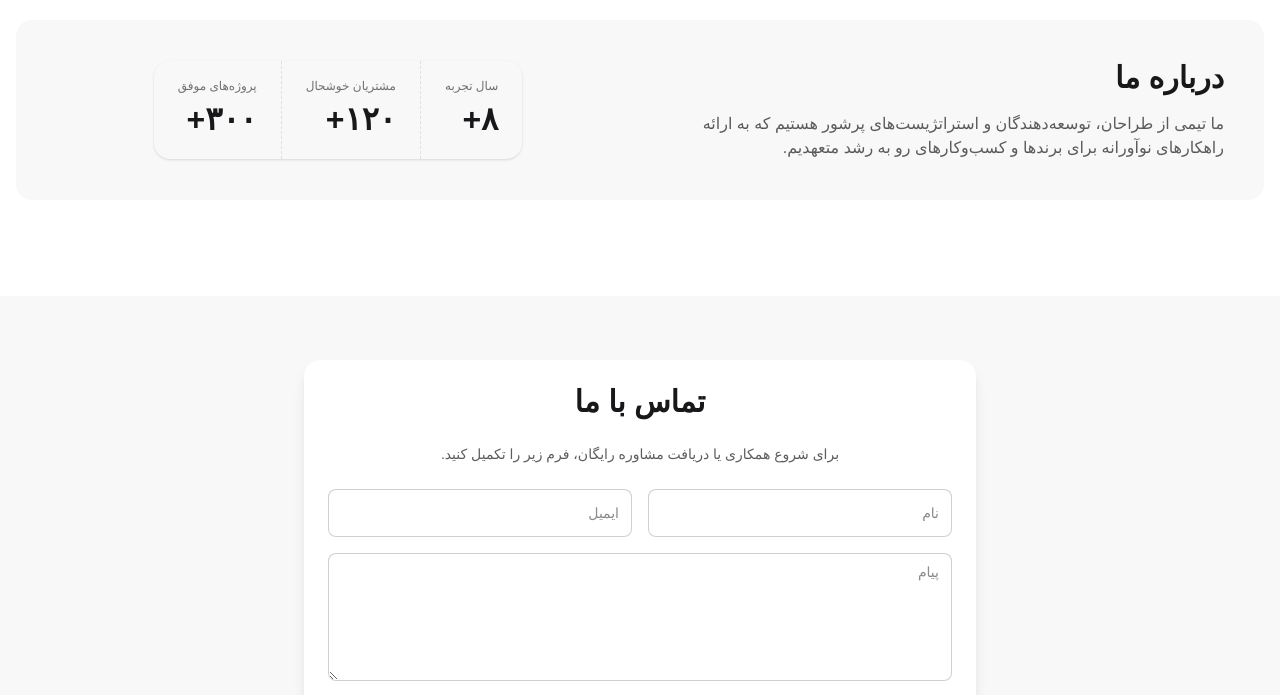
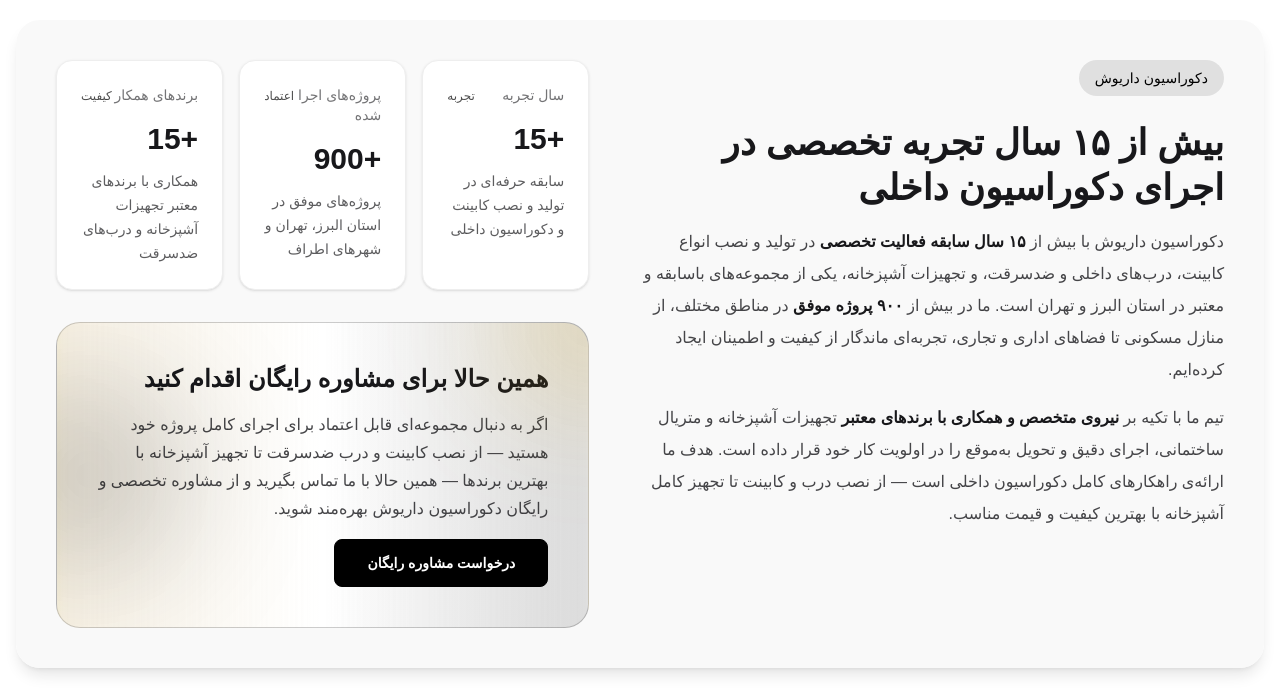
Before and after one commit to samadvalipour/dariush-landing, a Vue app: page / in a window 1280 px wide. Shown: the part 3602-4297 px from the top of the page. Built offline with nearby package versions, Linux system fonts and the light colour scheme; the HTML template or start-up script is replaced by a standard one; a web font is replaced by a local one.

Commit message:
feat: redesign about section for dariush

```diff
--- a/src/components/AboutSection.vue
+++ b/src/components/AboutSection.vue
@@ -1,28 +1,37 @@
+<script setup>
+import ConsultationCTA from './ConsultationCTA.vue'
+import DariushIntro from './DariushIntro.vue'
+import StatsGrid from './StatsGrid.vue'
+
+const stats = [
+  {
+    label: 'سال تجربه',
+    value: '+15',
+    subtitle: 'سابقه حرفه‌ای در تولید و نصب کابینت و دکوراسیون داخلی',
+    description: 'تجربه',
+  },
+  {
+    label: 'پروژه‌های اجرا شده',
+    value: '+900',
+    subtitle: 'پروژه‌های موفق در استان البرز، تهران و شهرهای اطراف',
+    description: 'اعتماد',
+  },
+  {
+    label: 'برندهای همکار',
+    value: '+15',
+    subtitle: 'همکاری با برندهای معتبر تجهیزات آشپزخانه و درب‌های ضدسرقت',
+    description: 'کیفیت',
+  },
+]
+</script>
+
 <template>
   <section id="about" class="container mx-auto px-4">
-    <div class="grid gap-10 rounded-2xl bg-base-200 p-10 lg:grid-cols-2 lg:items-center">
-      <div class="space-y-4">
-        <h2 class="text-3xl font-bold">درباره ما</h2>
-        <p class="text-base-content/70">
-          ما تیمی از طراحان، توسعه‌دهندگان و استراتژیست‌های پرشور هستیم که به ارائه راهکارهای نوآورانه
-          برای برندها و کسب‌وکارهای رو به رشد متعهدیم.
-        </p>
-      </div>
-      <div class="flex justify-center">
-        <div class="stats stats-vertical shadow lg:stats-horizontal">
-          <div class="stat">
-            <div class="stat-title">سال تجربه</div>
-            <div class="stat-value">۸+</div>
-          </div>
-          <div class="stat">
-            <div class="stat-title">مشتریان خوشحال</div>
-            <div class="stat-value">۱۲۰+</div>
-          </div>
-          <div class="stat">
-            <div class="stat-title">پروژه‌های موفق</div>
-            <div class="stat-value">۳۰۰+</div>
-          </div>
-        </div>
+    <div class="grid gap-12 rounded-3xl bg-base-200/80 p-10 shadow-lg backdrop-blur lg:grid-cols-[1.1fr_1fr] lg:items-start">
+      <DariushIntro />
+      <div class="flex flex-col gap-8">
+        <StatsGrid :stats="stats" />
+        <ConsultationCTA />
       </div>
     </div>
   </section>
--- /dev/null
+++ b/src/components/ConsultationCTA.vue
@@ -0,0 +1,20 @@
+<template>
+  <div class="relative overflow-hidden rounded-3xl border border-primary/20 bg-gradient-to-l from-primary/10 via-base-100 to-secondary/10 p-10">
+    <div class="space-y-4">
+      <h3 class="text-2xl font-bold text-base-content">همین حالا برای مشاوره رایگان اقدام کنید</h3>
+      <p class="text-base leading-7 text-base-content/80">
+        اگر به دنبال مجموعه‌ای قابل اعتماد برای اجرای کامل پروژه خود هستید — از نصب کابینت و درب ضدسرقت تا تجهیز
+        آشپزخانه با بهترین برندها — همین حالا با ما تماس بگیرید و از مشاوره تخصصی و رایگان دکوراسیون داریوش
+        بهره‌مند شوید.
+      </p>
+      <a
+        class="btn btn-primary px-8"
+        href="#contact"
+      >
+        درخواست مشاوره رایگان
+      </a>
+    </div>
+    <div class="pointer-events-none absolute -left-16 top-1/2 h-48 w-48 -translate-y-1/2 rounded-full bg-primary/20 blur-3xl" />
+    <div class="pointer-events-none absolute -right-20 -top-20 h-40 w-40 rounded-full bg-secondary/20 blur-3xl" />
+  </div>
+</template>
--- /dev/null
+++ b/src/components/DariushIntro.vue
@@ -0,0 +1,25 @@
+<template>
+  <div class="space-y-6">
+    <div class="inline-flex items-center gap-2 rounded-full bg-primary/10 px-4 py-2 text-sm font-medium text-primary">
+      دکوراسیون داریوش
+    </div>
+    <div class="space-y-4">
+      <h2 class="text-3xl font-bold leading-tight lg:text-4xl">
+        بیش از ۱۵ سال تجربه تخصصی در اجرای دکوراسیون داخلی
+      </h2>
+      <p class="text-base leading-8 text-base-content/80">
+        دکوراسیون داریوش با بیش از <span class="font-semibold text-base-content">۱۵ سال سابقه فعالیت تخصصی</span>
+        در تولید و نصب انواع کابینت، درب‌های داخلی و ضدسرقت، و تجهیزات آشپزخانه، یکی از مجموعه‌های باسابقه و
+        معتبر در استان البرز و تهران است. ما در بیش از <span class="font-semibold text-base-content">۹۰۰ پروژه موفق</span>
+        در مناطق مختلف، از منازل مسکونی تا فضاهای اداری و تجاری، تجربه‌ای ماندگار از کیفیت و اطمینان ایجاد
+        کرده‌ایم.
+      </p>
+      <p class="text-base leading-8 text-base-content/80">
+        تیم ما با تکیه بر <span class="font-semibold text-base-content">نیروی متخصص و همکاری با برندهای معتبر</span>
+        تجهیزات آشپزخانه و متریال ساختمانی، اجرای دقیق و تحویل به‌موقع را در اولویت کار خود قرار داده است. هدف ما
+        ارائه‌ی راهکارهای کامل دکوراسیون داخلی است — از نصب درب و کابینت تا تجهیز کامل آشپزخانه با بهترین کیفیت و
+        قیمت مناسب.
+      </p>
+    </div>
+  </div>
+</template>
--- /dev/null
+++ b/src/components/StatsGrid.vue
@@ -0,0 +1,26 @@
+<script setup>
+const props = defineProps({
+  stats: {
+    type: Array,
+    default: () => [],
+  },
+})
+</script>
+
+<template>
+  <div class="grid gap-4 sm:grid-cols-3">
+    <div
+      v-for="stat in props.stats"
+      :key="stat.label"
+      class="group relative overflow-hidden rounded-2xl border border-base-300 bg-base-100 p-6 shadow-sm transition-transform duration-300 hover:-translate-y-1 hover:shadow-lg"
+    >
+      <div class="flex items-baseline justify-between">
+        <span class="text-sm font-medium text-base-content/60">{{ stat.label }}</span>
+        <span class="text-xs font-medium text-primary/70">{{ stat.description }}</span>
+      </div>
+      <div class="mt-4 text-3xl font-bold text-base-content">{{ stat.value }}</div>
+      <p class="mt-3 text-sm leading-6 text-base-content/70">{{ stat.subtitle }}</p>
+      <div class="absolute inset-x-0 bottom-0 h-1 bg-gradient-to-r from-primary/70 via-primary to-secondary/70 opacity-0 transition-opacity duration-300 group-hover:opacity-100" />
+    </div>
+  </div>
+</template>
```
